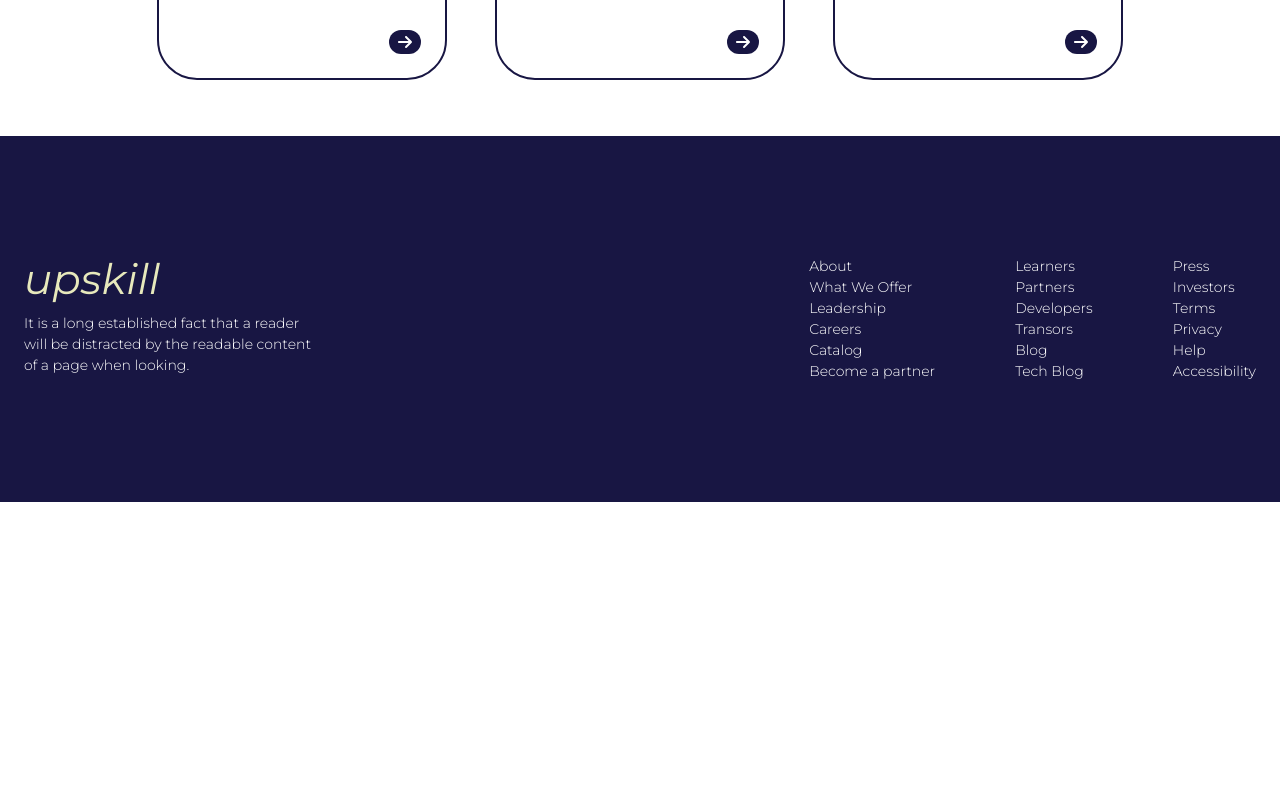
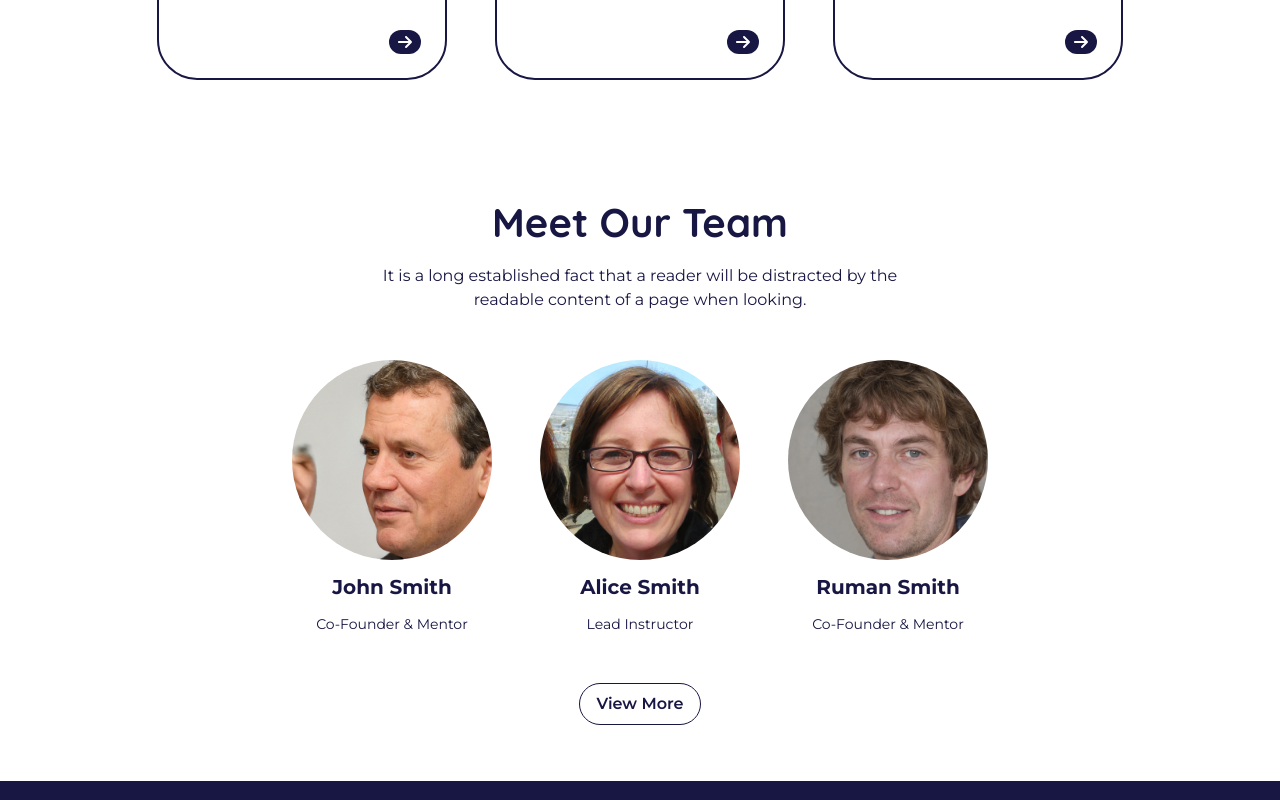
Before and after one commit to kr1shh/codesvera-task, a React (Vite) app: page / in a window 1280 px wide. Shown: the part 1720-2520 px from the top of the page. Before the commit the page ends 2222 px from the top, so only its background shows below. Built offline with nearby package versions, Linux system fonts and the light colour scheme.

Commit message:
team section : updated

```diff
--- /dev/null
+++ b/src/components/home/Team.jsx
@@ -0,0 +1,35 @@
+import { teamData } from "../../data";
+import TeamCard from "../ui/TeamCard";
+
+
+const Team = () => {
+  return (
+    <section className="w-full flex justify-center items-center py-14">
+      <div className="w-full flex flex-col justify-center items-center gap-12 max-w-7xl">
+        <div className="flex flex-col items-center justify-center gap-3">
+          <h1 className="font-quicksand font-bold text-[40px] text-text_primary">Meet Our Team</h1>
+          <p className="font-montserrat max-w-xl text-center text-text_primary">
+            It is a long established fact that a reader will be distracted by
+            the readable content of a page when looking.
+          </p>
+        </div>
+        <div className="flex gap-12">
+            {
+                teamData.map((item,index)=>(
+                    <TeamCard
+                    key={ index }
+                    icon={ item.image }
+                    title={ item.name }
+                    designation={ item.designation }/>
+                ))
+            }
+        </div>
+        <button className="font-montserrat text-[16px] font-semibold text-text_primary border rounded-full border-text_primary py-2 px-4">
+            View More
+        </button>
+      </div>
+    </section>
+  );
+}
+
+export default Team
--- a/src/components/index.js
+++ b/src/components/index.js
@@ -1,13 +1,22 @@
 import About from "./home/About";
 import HeroSection from "./home/HeroSection";
+import Team from "./home/Team";
 import WhyChoose from "./home/WhyChoose";
 import Footer from "./ui/Footer";
 import Logo from "./ui/Logo";
 import NavBar from "./ui/NavBar";
+import TeamCard from "./ui/TeamCard";
 import WhyCard from "./ui/WhyCard";
 
 
-
-
-
-export { HeroSection,NavBar,Footer,Logo,About,WhyChoose,WhyCard }
+export {
+  HeroSection,
+  NavBar,
+  Footer,
+  Logo,
+  About,
+  WhyChoose,
+  WhyCard,
+  Team,
+  TeamCard,
+};
--- /dev/null
+++ b/src/components/ui/TeamCard.jsx
@@ -0,0 +1,19 @@
+
+
+const TeamCard = ({ icon,title,designation }) => {
+  return (
+    <div className="flex flex-col items-center justify-center font-montserrat gap-3">
+        <div className="rounded-full overflow-hidden w-[200px]">
+            <img className="w-full" src={ icon } alt="our team" />
+        </div>
+        <h1 className="font-bold text-text_primary text-[20px]">
+            {title}
+        </h1>
+        <p className="font-noraml text-text_primary text-[14px]">
+            {designation}
+        </p>
+    </div>
+  )
+}
+
+export default TeamCard
--- a/src/pages/Home.jsx
+++ b/src/pages/Home.jsx
@@ -1,4 +1,4 @@
-import { HeroSection,About,WhyChoose } from "../components"
+import { HeroSection,About,WhyChoose,Team } from "../components"
 
 const Home = () => {
   return (
@@ -6,6 +6,7 @@ const Home = () => {
       <HeroSection/>
       <About />
       <WhyChoose />
+      <Team/>
     </>
   )
 }
```
